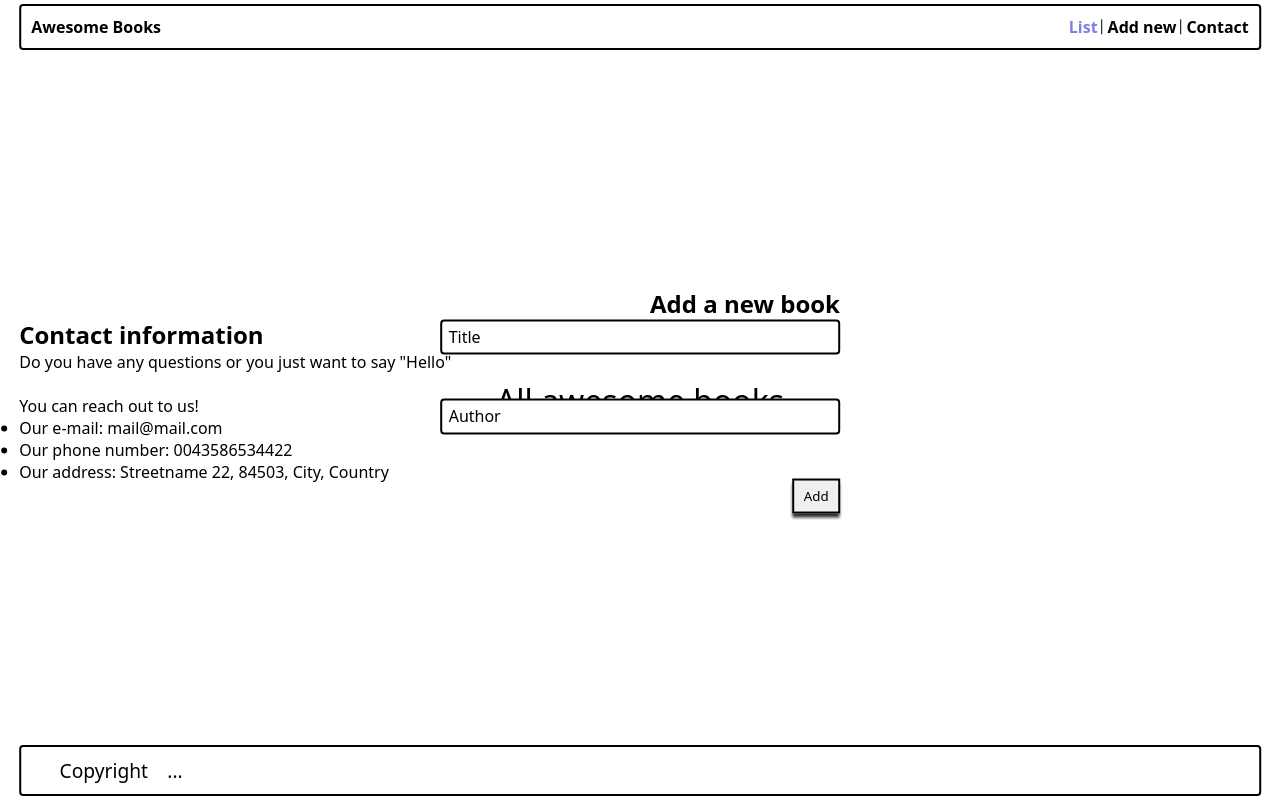
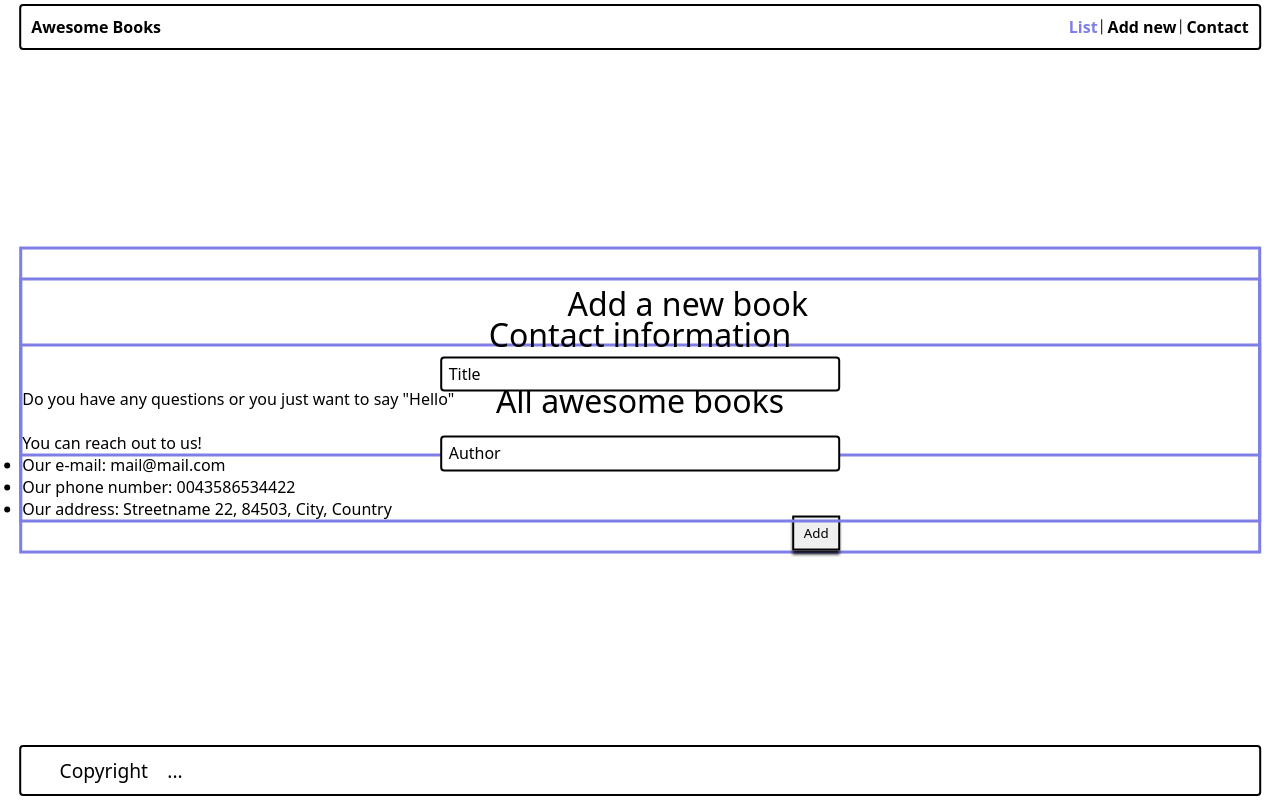
Before and after one commit to RileyManda/awesome-books, a website with bundled scripts: page index.html in a window 1280 px wide. Built offline with nearby package versions, Linux system fonts and the light colour scheme.

Commit message:
Adjusted size of all the titles

```diff
--- a/styles/style.css
+++ b/styles/style.css
@@ -67,13 +67,6 @@ a.active:is(:link, :active, :focus) {
   color: #000;
   font-weight: 500;
   font-size: 1rem;
-}
-
-h1 {
-  font-weight: 500;
-  font-size: 2rem;
-  text-align: center;
-  margin: 1em;
 }
 
 .books-container:has(.book) {
@@ -185,6 +178,15 @@ input {
   top: 50%;
   left: 50%;
   transform: translate(-50%, -50%);
+  border: 3px solid #7e7ee6;
+}
+
+.section-container h1,
+.section-container h2 {
+  font-weight: 500;
+  font-size: 2rem;
+  text-align: center;
+  margin: 1em;
 }
 
 /* ========= FOOTER ========= */
```
